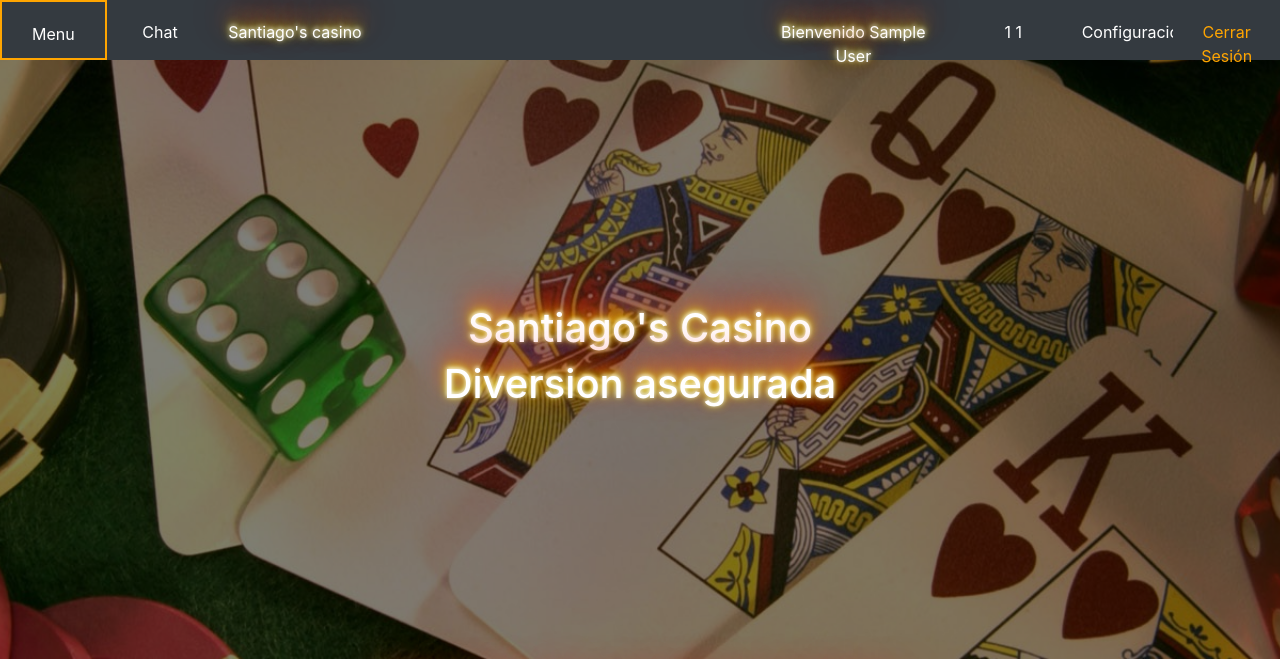
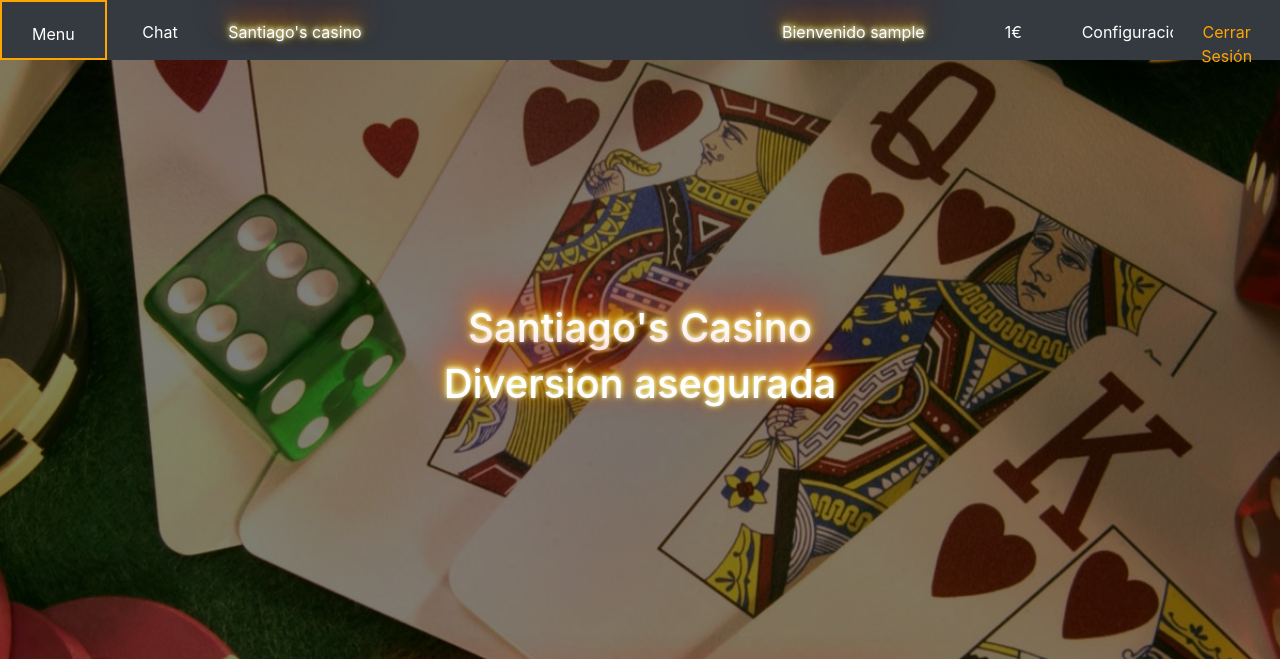
Before and after one commit to santiagoalfonsoqueipo/Projecto2020Santiago, a PHP site: page /privado.php in a window 1280 px wide; the page is wider, and only the part inside the window is pictured. Shown: the top 659 px of that part. Run offline with PHP 8.4, Linux system fonts and the light colour scheme; the visitor is signed in with stand-in values (Sample User, id 1); data that the repository does not hold is empty; some libraries are stand-ins or nearby versions.

Commit message:
arreglo sesiones

```diff
--- a/privado.php
+++ b/privado.php
@@ -56,8 +56,8 @@
 			<div onclick="openNav()" id="padd" class="shadow-lg  text-center align-bottom  mh-100 col-sm-1  bg-dark text-white azul_borde" style="width: 100px; height: 100px";> Menu </div>
 			<div  onclick="openNavr()" id="padd" class="shadow-lg  text-center mh-100 col-sm-1  bg-dark text-white azul_borde" style="width: 100px; height: 200px";> Chat </div>
 			<div id="padd" class="shadow-lg   mh-100 col-sm-5  bg-dark text-white efecto" style="width: 100px; height: 200px"; > <a onClick="window.location.reload()">Santiago's casino</a> </div>
-			<div id="padd" class="shadow-lg text-center mh-100 col-sm-2  bg-dark  efecto text-white " style="width: 100px; height: 200px";> Bienvenido <?php echo $_SESSION['nombre']; ?></div>
-			<div id="padd" class="shadow-lg text-center mh-100 col-sm-1  bg-dark  text-white azul_borde" style="width: 100px; height: 200px";><?php echo $_SESSION['fondos'] . " " .  $_SESSION['divisa']; ?></div>
+			<div id="padd" class="shadow-lg text-center mh-100 col-sm-2  bg-dark  efecto text-white " style="width: 100px; height: 200px";> Bienvenido <?php echo $_SESSION['nombre_usuario']; ?></div>
+			<div id="padd" class="shadow-lg text-center mh-100 col-sm-1  bg-dark  text-white azul_borde" style="width: 100px; height: 200px";><?php echo $_SESSION['cantidad'] . "€" ; ?></div>
 			<div id="padd" class="text-center mh-100 col-sm-1  bg-dark text-white azul_borde" style="width: 100px; height: 200px"; > Configuracion  </div>
 			<div id="padd" class="text-center mh-100 col-sm-1  bg-dark text-white azul_borde" style="width: 100px; height: 200px";> 	<a  href='logout.php'>Cerrar Sesión</a> </div>
 		</div>
```
